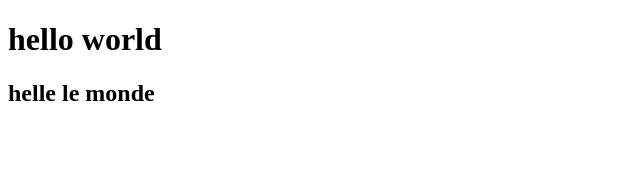
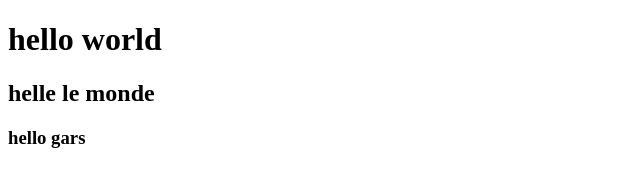
Before and after one commit to saidweb12/S-github, a plain HTML site: page index.html in a window 1280 px wide. Shown: the whole page, without its empty margins (0-640 px from the left). Drawn offline with Linux system fonts and the light colour scheme.

Commit message:
Update index.html

```diff
--- a/index.html
+++ b/index.html
@@ -8,5 +8,6 @@
 <body>
     <h1>hello world</h1>
     <h2>helle le monde</h2>
+    <h3>hello gars</h3>
 </body>
 </html>
```
